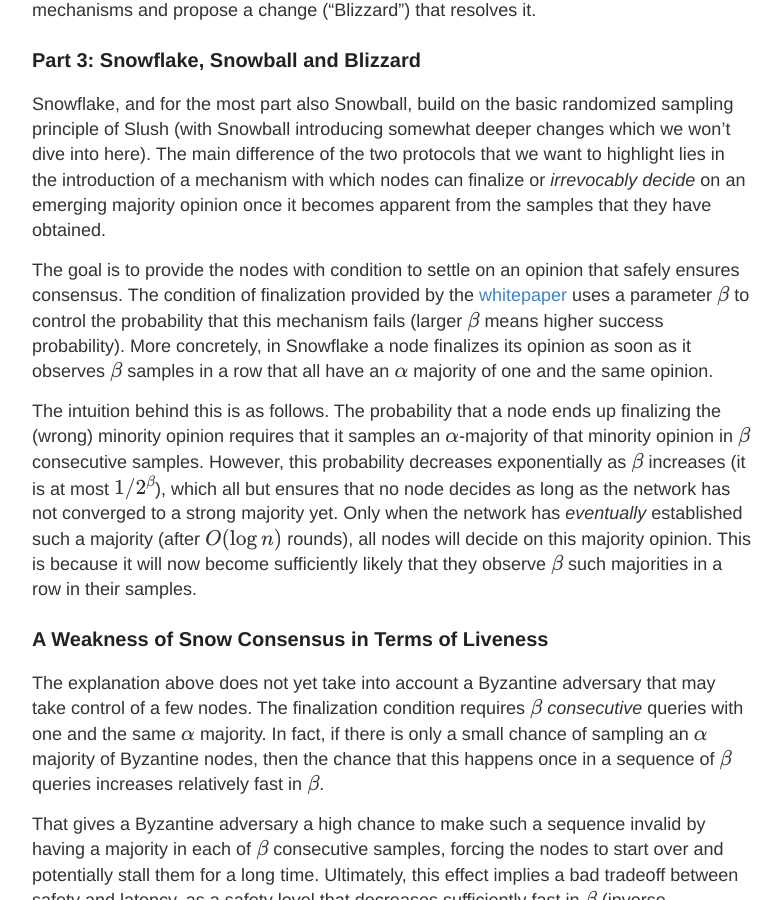
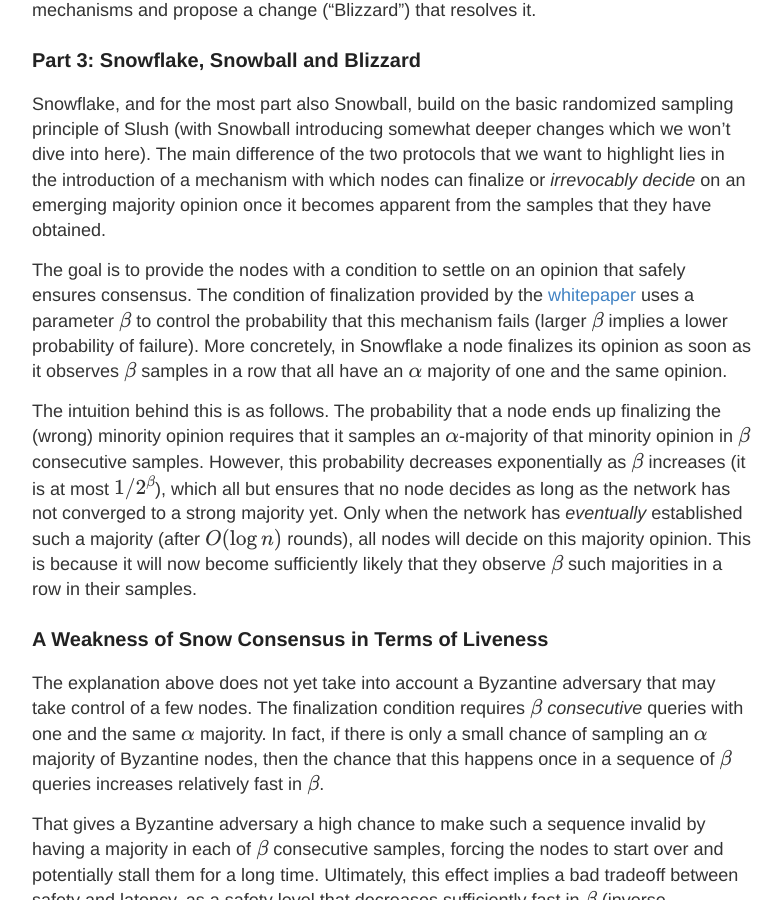
Before and after one commit to cryptobern/cryptobern.github.io, a Jekyll site: the page built from _posts/2024-05-14-snow_part3.md, in a window 1280 px wide and 900 px high, scrolled down 416 px. Shown: the whole window, without its empty margins (248-1030 px from the left). Built offline with Jekyll 4.4.1, drawn with Linux system fonts in a browser that asks for light colours.

Commit message:
fixed typo in part 3

```diff
--- a/_posts/2024-05-14-snow_part3.md
+++ b/_posts/2024-05-14-snow_part3.md
@@ -11,7 +11,7 @@ The third part of the series deals with the more advanced Consensus protocols in
 
 Snowflake, and for the most part also Snowball, build on the basic randomized sampling principle of Slush (with Snowball introducing somewhat deeper changes which we won't dive into here). The main difference of the two protocols that we want to highlight lies in the introduction of a mechanism with which nodes can finalize or *irrevocably decide* on an emerging majority opinion once it becomes apparent from the samples that they have obtained.
 
-The goal is to provide the nodes with condition to settle on an opinion that safely ensures consensus. The condition of finalization provided by the [whitepaper](https://arxiv.org/pdf/1906.08936.pdf) uses a parameter $$\beta$$ to control the probability that this mechanism fails (larger $$\beta$$ means higher success probability). More concretely, in Snowflake a node finalizes its opinion as soon as it observes $$\beta$$ samples in a row that all have an $$\alpha$$ majority of one and the same opinion.
+The goal is to provide the nodes with a condition to settle on an opinion that safely ensures consensus. The condition of finalization provided by the [whitepaper](https://arxiv.org/pdf/1906.08936.pdf) uses a parameter $$\beta$$ to control the probability that this mechanism fails (larger $$\beta$$ implies a lower probability of failure). More concretely, in Snowflake a node finalizes its opinion as soon as it observes $$\beta$$ samples in a row that all have an $$\alpha$$ majority of one and the same opinion.
 
 The intuition behind this is as follows. The probability that a node ends up finalizing the (wrong) minority opinion requires that it samples an $$\alpha$$-majority of that minority opinion in $$\beta$$ consecutive samples. However, this probability decreases exponentially as $$\beta$$ increases (it is at most $$1/2^\beta$$), which all but ensures that no node decides as long as the network has not converged to a strong majority yet. Only when the network has *eventually* established such a majority (after $$O(\log n)$$ rounds), all nodes will decide on this majority opinion. This is because it will now become sufficiently likely that they observe $$\beta$$ such majorities in a row in their samples.
 
```
